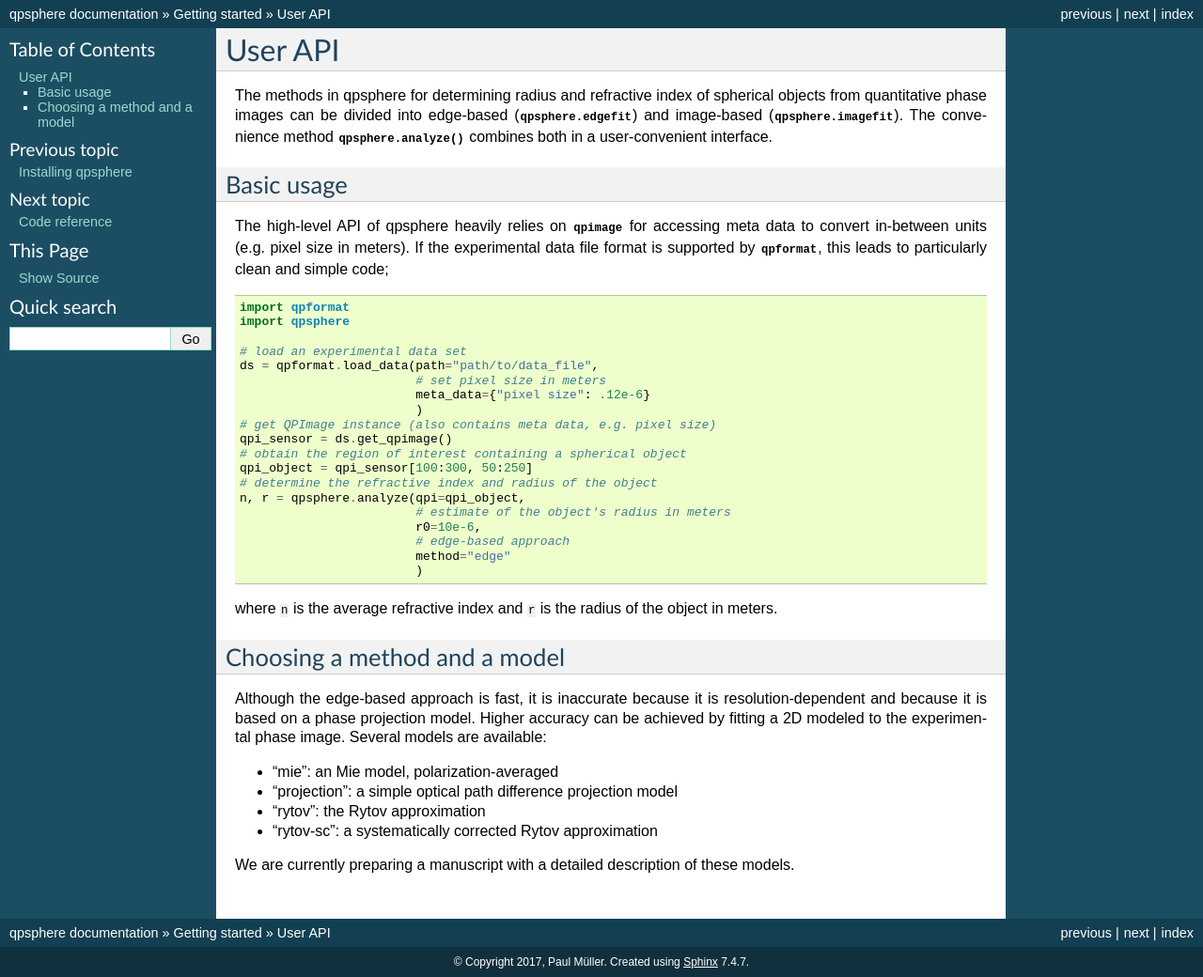
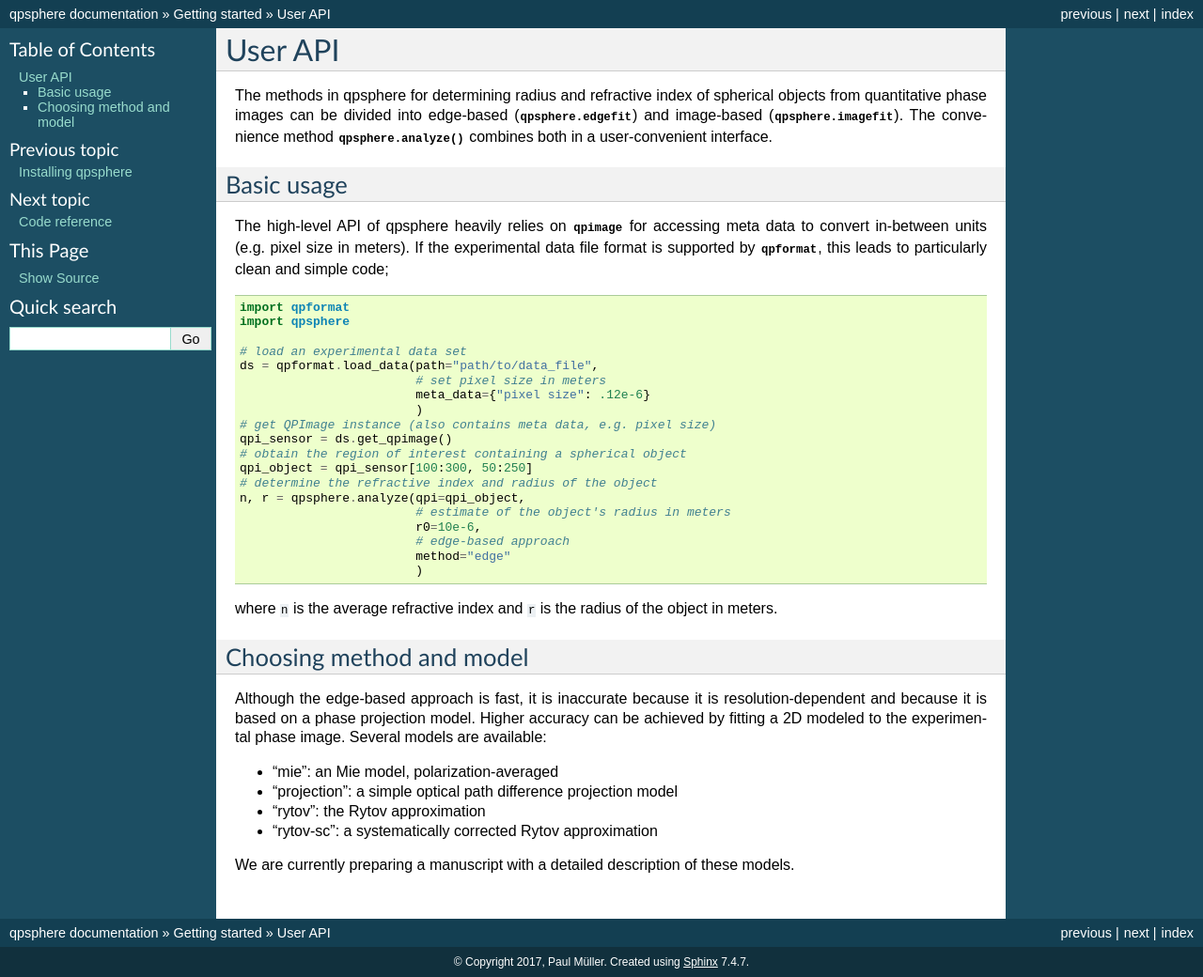
Before and after one commit to RI-imaging/qpsphere, a Sphinx documentation site: the page built from docs/userapi.rst, in a window 1280 px wide. Shown: the whole page at 94% size. Built offline with Sphinx 7.4.7, drawn with Linux system fonts in a browser that asks for light colours; pages that are not in the unit, such as notebooks, are missing from menus; the version number could not be read and is left out.

Commit message:
update docs

```diff
--- a/docs/userapi.rst
+++ b/docs/userapi.rst
@@ -40,8 +40,8 @@ meters). If the experimental data file format is supported by
 where ``n`` is the average refractive index and ``r`` is the radius
 of the object in meters.
 
-Choosing a method and a model
------------------------------
+Choosing method and model
+-------------------------
 Although the edge-based approach is fast, it is inaccurate because it
 is resolution-dependent and because it is based on a phase projection
 model. Higher accuracy can be achieved by fitting a 2D modeled to the
```
